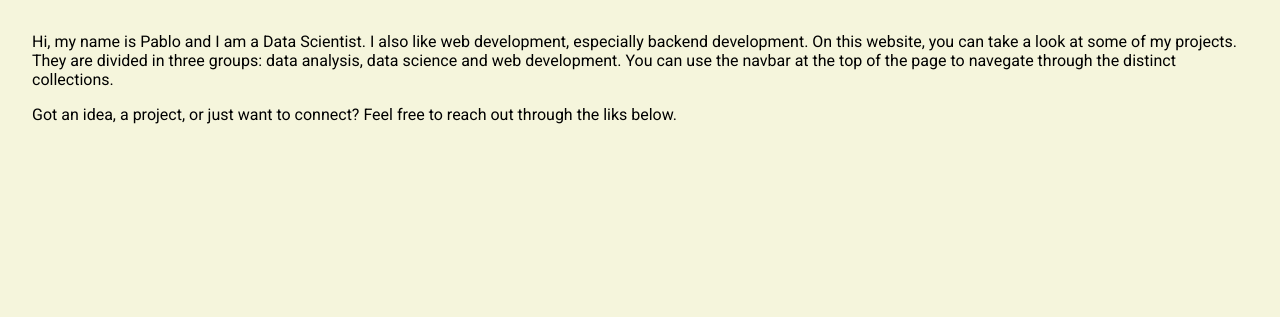
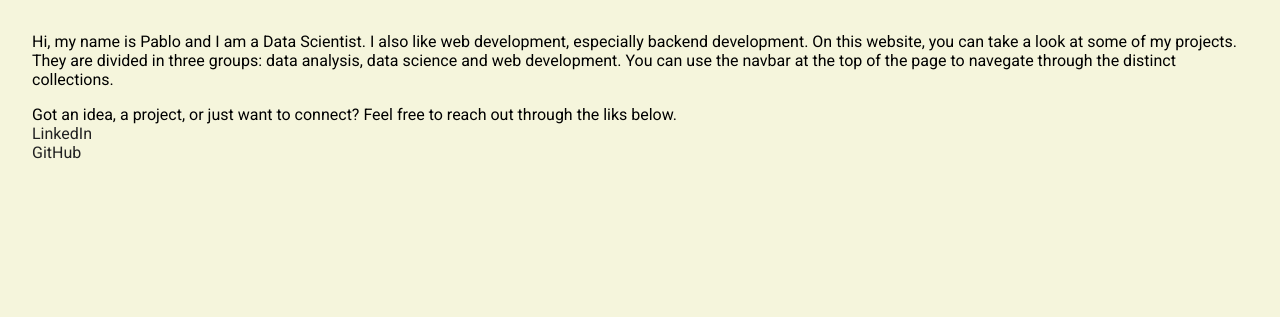
Before and after one commit to pablogmdsoftware/portfolio, a Django app: page / in a window 1280 px wide. Shown: the part 60-377 px from the top of the page. Run offline with Django 5.2, Linux system fonts and the light colour scheme.

Commit message:
feature: Add contact links

```diff
--- a/mysite/app/static/app/home.css
+++ b/mysite/app/static/app/home.css
@@ -4,4 +4,16 @@
 
 .contact {
     grid-column: 1 / -1;
+    display: flex;
+    flex-flow: column nowrap;
 }
+
+.contact__link {
+    display: inline-block;
+    width: min-content;
+}
+
+.contact__link,
+.contact__link:visited {
+    color: var(--contrast);
+}
--- a/mysite/app/templates/app/home.html
+++ b/mysite/app/templates/app/home.html
@@ -20,6 +20,8 @@
         <section class="contact">
             <h2 class="nodisplay">Contact</h2>
             <p>Got an idea, a project, or just want to connect? Feel free to reach out through the liks below.</p>
+            <a href="https://www.linkedin.com/in/pablogmd/" class="contact__link" target="_blank">LinkedIn</a>
+            <a href="https://github.com/pablogmdsoftware" class="contact__link" target="_blank">GitHub</a>
         </section>
     </main>
     {% include "./inclusions/footer.html" %}
```
